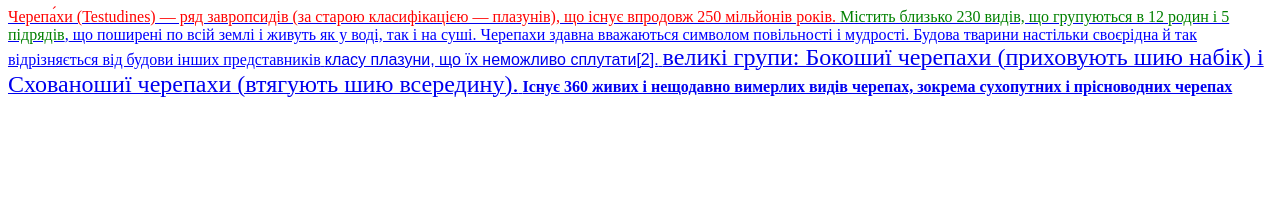
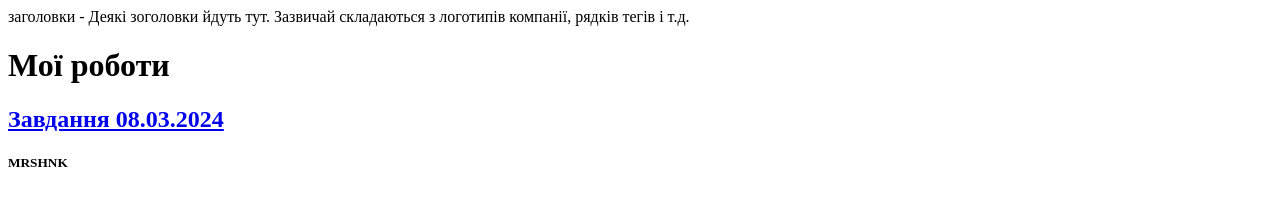
Before and after one commit to NazarMiroshnichenko/lessons, a plain HTML site: page index.html in a window 1280 px wide. Drawn offline with Linux system fonts and the light colour scheme.

Commit message:
index.html

```diff
--- a/index.html
+++ b/index.html
@@ -1,18 +1,20 @@
+<!DOCTYPE html>
 <html>
-  <head>
-    <title>Черепахи</title>
-  </head>
-  <body>
+<head>
+	<meta charset="utf-8">
+	<title>Приклади віконання</title>
+</head>
+<body>
+     <header>
+     	заголовки - Деякі зоголовки йдуть тут. Зазвичай складаються з логотипів компанії, рядків тегів і т.д.
+     </header>
+             <h1>Мої роботи</h1>
 
-    <section>
-      <a href="https://uk.wikipedia.org/wiki/%D0%A7%D0%B5%D1%80%D0%B5%D0%BF%D0%B0%D1%85%D0%B8#:~:text=%D0%A7%D0%B5%D1%80%D0%B5%D0%BF%D0%B0%CC%81%D1%85%D0%B8%20(Testudines)%20%E2%80%94%20%D1%80%D1%8F%D0%B4%20%D0%B7%D0%B0%D0%B2%D1%80%D0%BE%D0%BF%D1%81%D0%B8%D0%B4%D1%96%D0%B2,%D0%B2%D0%B2%D0%B0%D0%B6%D0%B0%D1%8E%D1%82%D1%8C%D1%81%D1%8F%20%D1%81%D0%B8%D0%BC%D0%B2%D0%BE%D0%BB%D0%BE%D0%BC%20%D0%BF%D0%BE%D0%B2%D1%96%D0%BB%D1%8C%D0%BD%D0%BE%D1%81%D1%82%D1%96%20%D1%96%20%D0%BC%D1%83%D0%B4%D1%80%D0%BE%D1%81%D1%82%D1%96.">
-  <head>
-    <title>Черепахи</title>
-  </head>
-  <body>
-    <font color="red">Черепа́хи (Testudines) — ряд завропсидів (за старою класифікацією — плазунів), що існує впродовж 250 мільйонів років.</font> <font color="green">Містить близько 230 видів, що групуються в 12 родин і 5 підрядів</font>,<font color="blue"> що поширені по всій землі і живуть як у воді, так і на суші. Черепахи здавна вважаються символом повільності і мудрості. Будова тварини настільки своєрідна й так відрізняється від будови інших представників</font> <font face="Arial"> класу плазуни, що їх неможливо сплутати[2].</font>
-
- <font size="5"> великі групи: Бокошиї черепахи (приховують шию набік) і Схованошиї черепахи (втягують шию всередину).</font> <b> Існує 360 живих і нещодавно вимерлих видів черепах, зокрема сухопутних і прісноводних черепах</b>
-
-  </body>
+     <section>
+            <a href="#"> <h2>Завдання 08.03.2024 </h2></a>
+     </section>
+     <footer>
+          <h5>MRSHNK</h5>
+     </footer>
+</body>
 </html>
```
